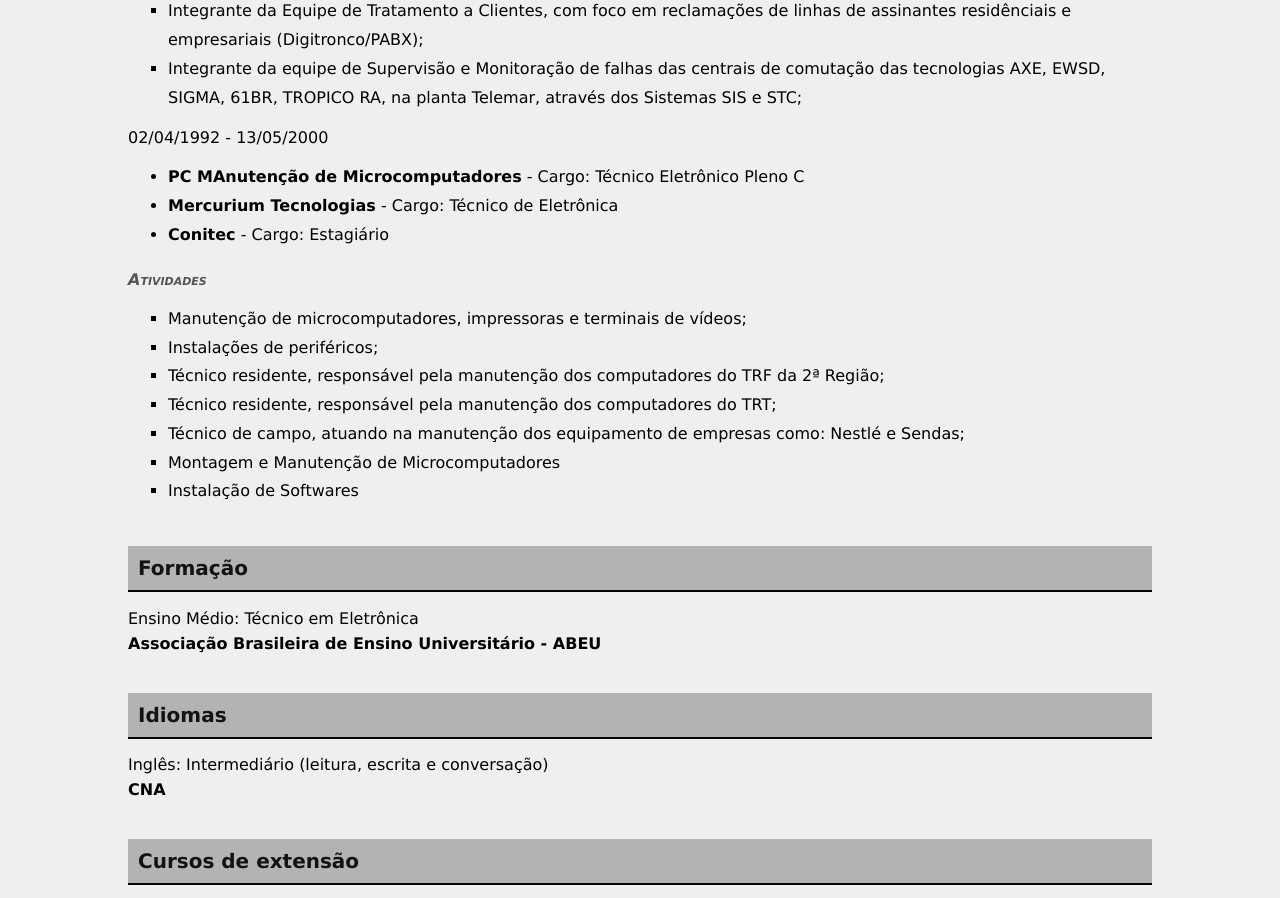
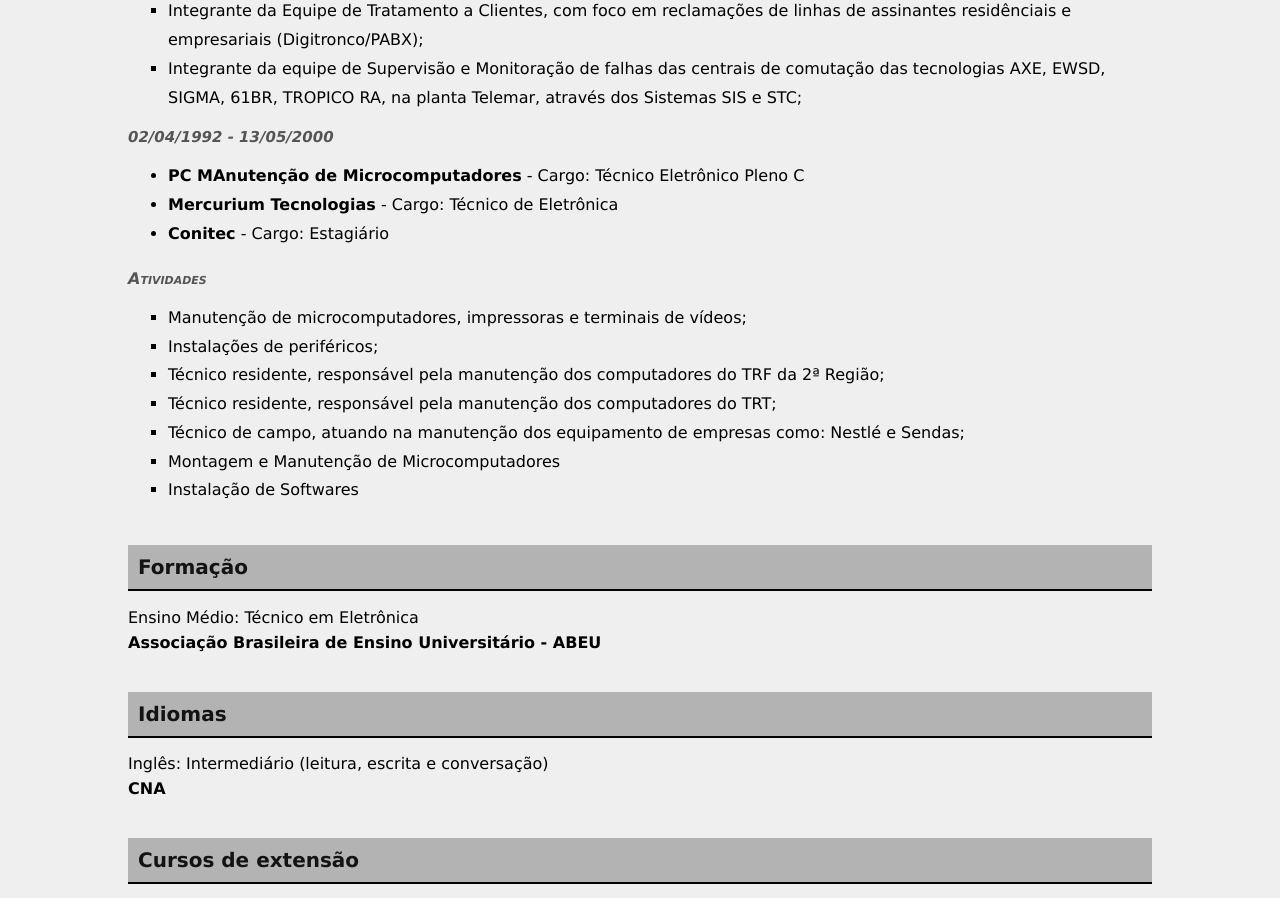
Before and after one commit to AndreFelsemburgh/curriculo, a plain HTML site: page index.html in a window 1280 px wide. Shown: the part 960-1858 px from the top of the page. Drawn offline with Linux system fonts and the light colour scheme.

Commit message:
Correção de código
Adicionei a classe data ao parágrafo onde consta a data de início e fim da experiência como técnico.

```diff
--- a/index.html
+++ b/index.html
@@ -42,7 +42,7 @@
         <li>Integrante da equipe de Supervisão e Monitoração de falhas das centrais de comutação das tecnologias AXE, EWSD, SIGMA, 61BR, TROPICO RA, na planta Telemar, através dos Sistemas SIS e STC;</li>
     </ul>
 
-    <p>02/04/1992 - 13/05/2000</p>
+    <p class="data">02/04/1992 - 13/05/2000</p>
     <ul>
         <li><strong>PC MAnutenção de Microcomputadores</strong> - Cargo: Técnico Eletrônico Pleno C</li>
         <li><strong>Mercurium Tecnologias</strong> - Cargo: Técnico de Eletrônica</li>
```
